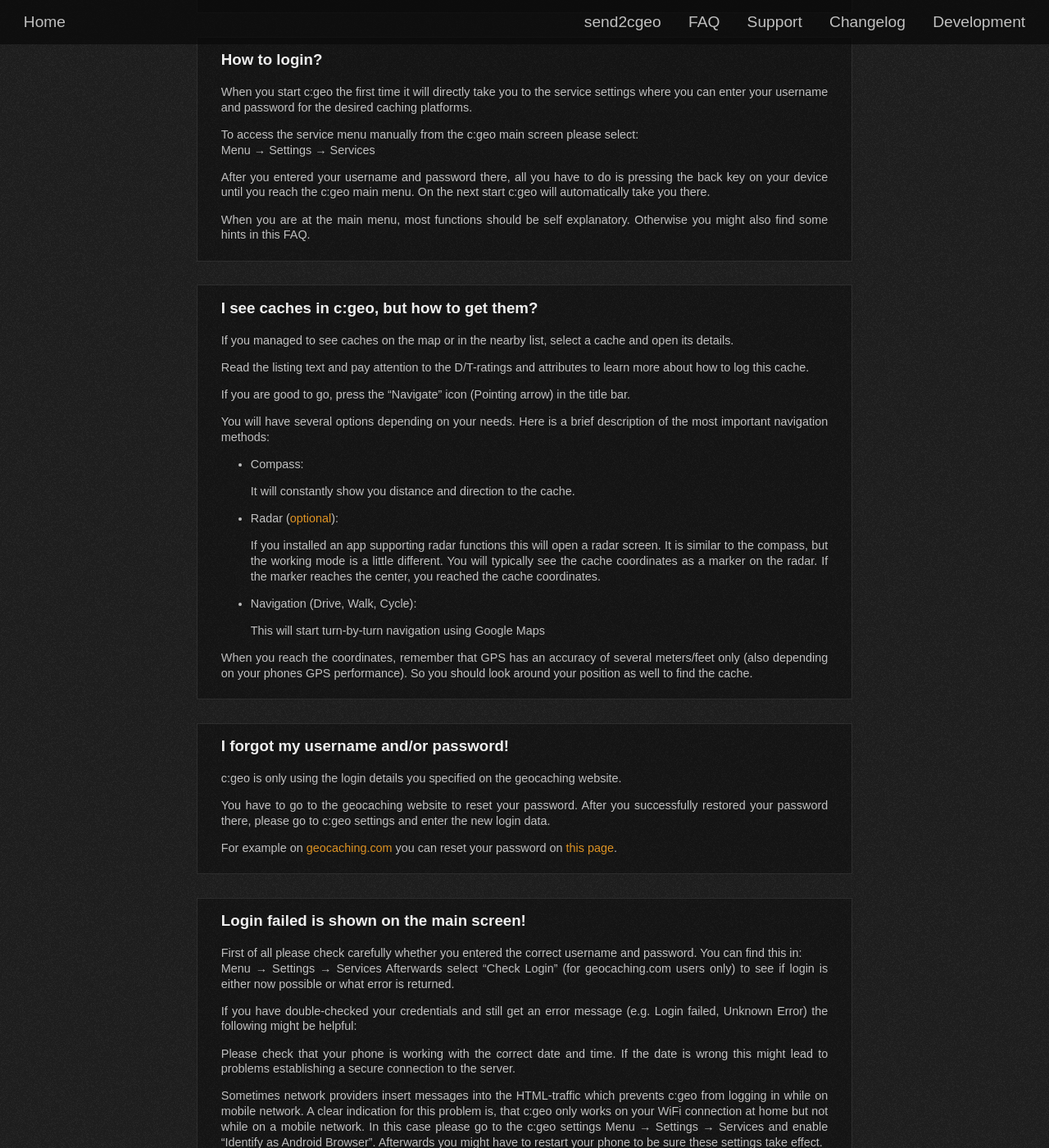
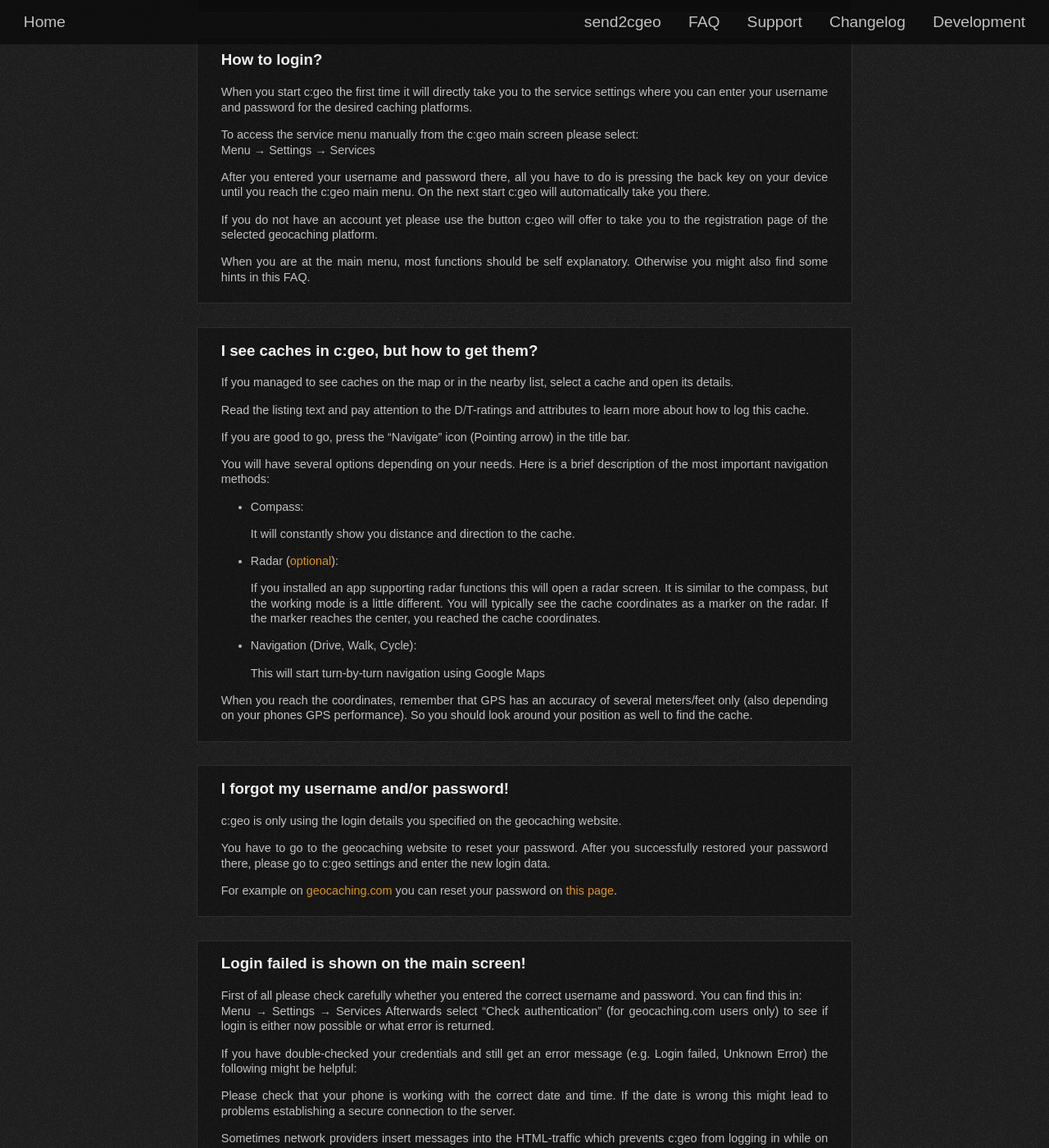
Before and after one commit to cgeo/cgeo.github.io, a Jekyll site: the page built from faq.html, in a window 1280 px wide and 1400 px high, scrolled down 3596 px. Shown: the whole window at 82% size. Built offline with Jekyll 4.4.1, drawn with Linux system fonts in a browser that asks for light colours; some web fonts are replaced.

Commit message:
Fix #96: Login screen change

```diff
--- a/_data/faq.yml
+++ b/_data/faq.yml
@@ -38,6 +38,8 @@
             Menu → Settings → Services
 
             After you entered your username and password there, all you have to do is pressing the back key on your device until you reach the c:geo main menu. On the next start c:geo will automatically take you there.
+
+            If you do not have an account yet please use the button c:geo will offer to take you to the registration page of the selected geocaching platform.
 
             When you are at the main menu, most functions should be self explanatory. Otherwise you might also find some hints in this FAQ.
 
@@ -82,7 +84,7 @@
             First of all please check carefully whether you entered the correct username and password.
             You can find this in: \\
             Menu → Settings → Services
-            Afterwards select "Check Login" (for geocaching.com users only) to see if login is either now possible or what error is returned.
+            Afterwards select "Check authentication" (for geocaching.com users only) to see if login is either now possible or what error is returned.
 
             If you have double-checked your credentials and still get an error message (e.g. Login failed, Unknown Error) the following might be helpful:
 
```
